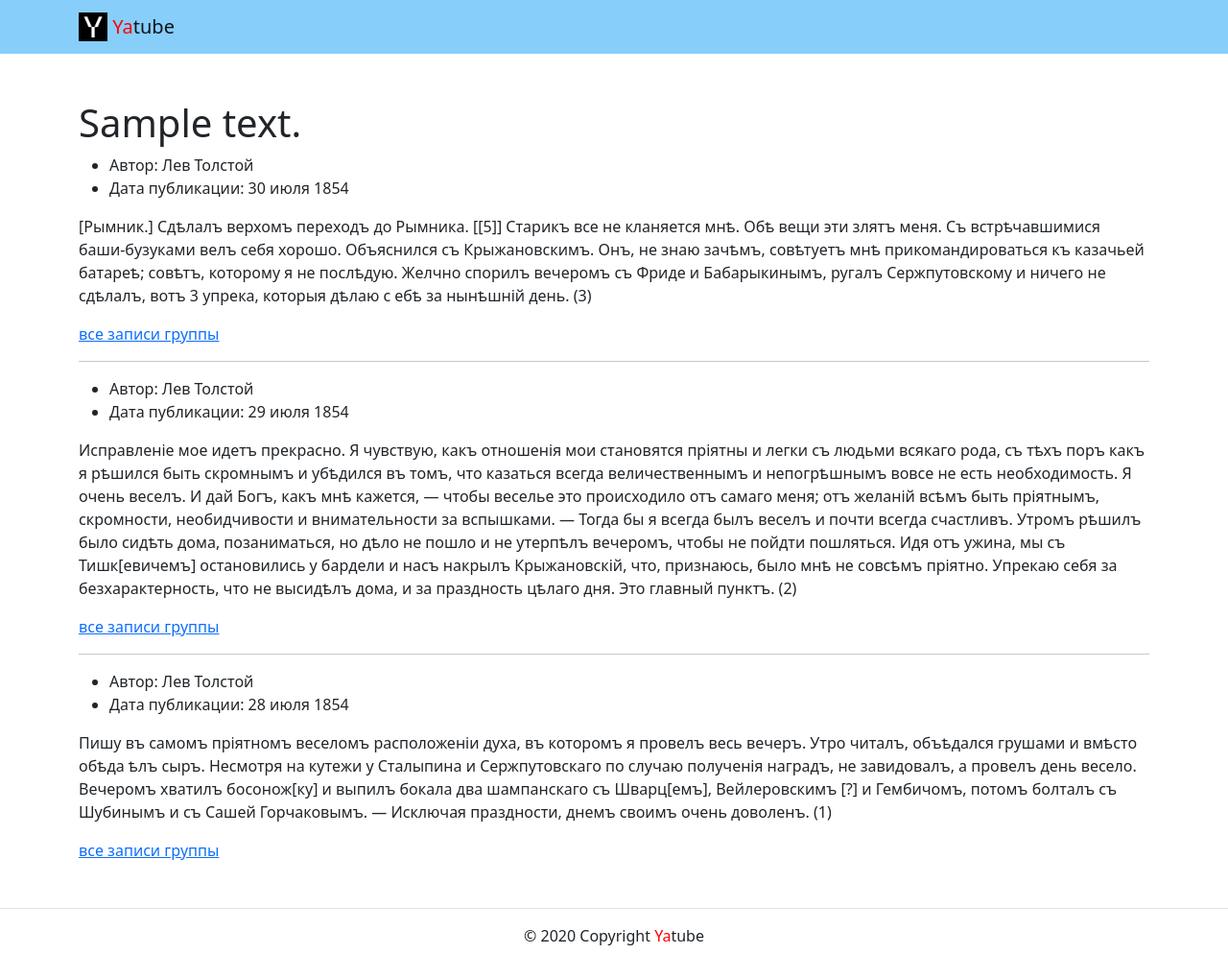
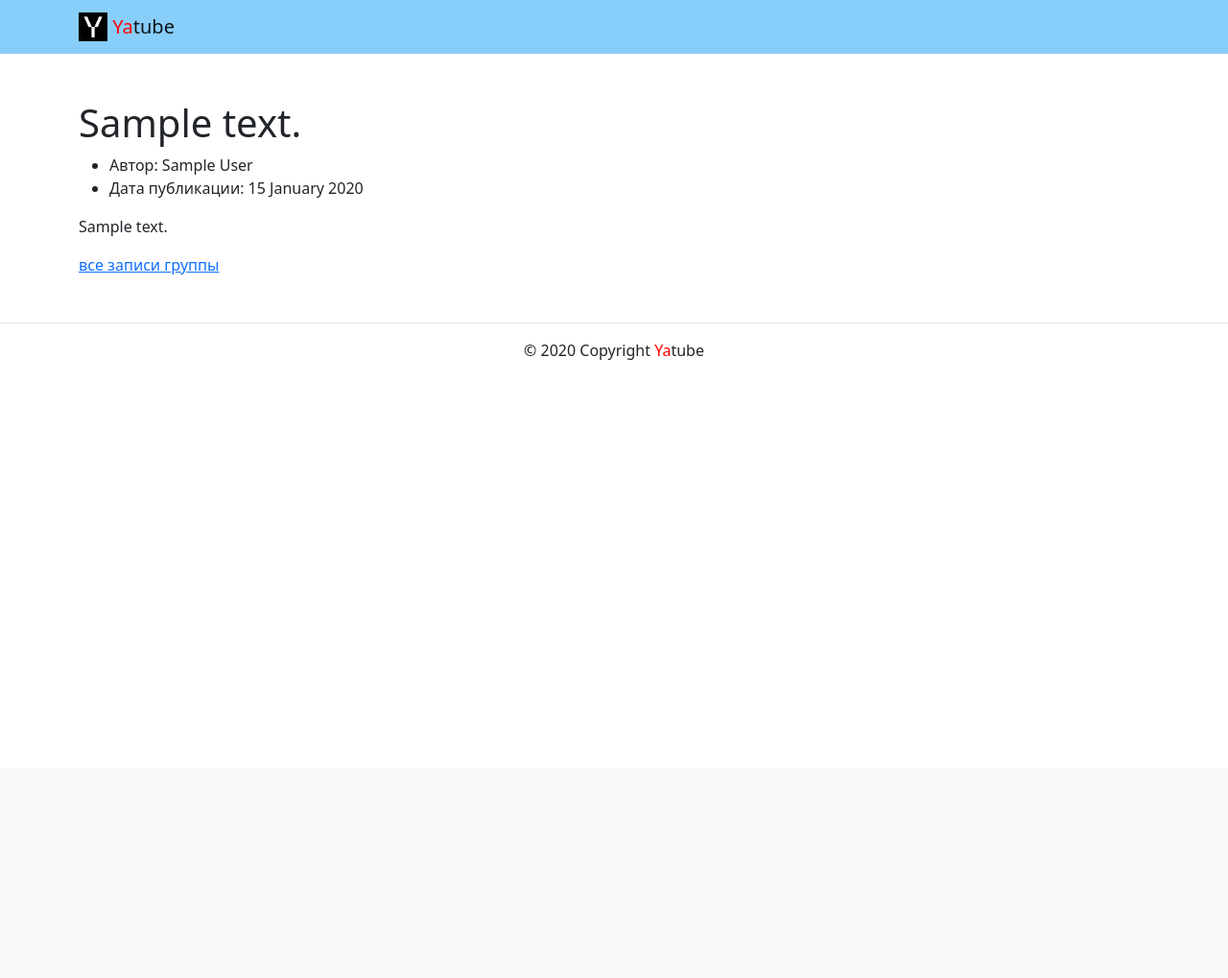
Before and after one commit to Rendlolx/yatube_project, a Django app: template yatube/templates/posts/index.html in a window 1280 px wide. Shown: the whole page at 96% size. After the commit the page ends 375 px from the top, so only its background shows below. Run offline with Django 3.2, Linux system fonts and the light colour scheme; tables that the repository leaves empty hold one stand-in row (values such as "Sample post"); the template is opened without the code that fills it: values that come from a table or form of the project are taken from there, most other values are stand-ins (such as "Sample title", 1, 10 or a date in 2020); some libraries are stand-ins or nearby versions.

Commit message:
Верстка с циклом

```diff
--- a/yatube/templates/posts/index.html
+++ b/yatube/templates/posts/index.html
@@ -11,74 +11,30 @@
             {{ text }}
           </h1>
           <article>
+            {% for post in posts %}
             <ul>
               <li>
-                Автор: Лев Толстой
+                Автор: {{ post.author.get_full_name }}
               </li>
               <li>
-                Дата публикации: 30 июля 1854
+                Дата публикации: {{ post.pub_date|date:"d E Y" }}
               </li>
             </ul>
             <p>
-              [Рымник.] Сдѣлалъ верхомъ переходъ до Рымника. [[5]] Старикъ все не кланяется мнѣ.
-              Обѣ вещи эти злятъ меня. Съ встрѣчавшимися баши-бузуками велъ себя хорошо.
-              Объяснился съ Крыжановскимъ. Онъ, не знаю зачѣмъ, совѣтуетъ мнѣ прикомандироваться
-              къ казачьей батареѣ; совѣтъ, которому я не послѣдую. Желчно спорилъ вечеромъ съ Фриде
-              и Бабарыкинымъ, ругалъ Сержпутовскому и ничего не сдѣлалъ, вотъ 3 упрека, которыя дѣлаю с
-              ебѣ за нынѣшній день. (3)
+              {{ post.text }}
             </p>
-            <a href="group_list.html">все записи группы</a>
+            {% if post.group %}
+              <a href=
+              "{% url 'posts:group' post.group.slug %}">все записи группы
+              </a>
+            {% endif %}
           </article>
+          {% if not forloop.last %}
           <hr>
-          <article>
-            <ul>
-              <li>
-                Автор: Лев Толстой
-              </li>
-              <li>
-                Дата публикации: 29 июля 1854
-              </li>
-            </ul>
-            <p>
-              Исправленіе мое идетъ прекрасно. Я чувствую, какъ отношенія мои становятся пріятны и легки
-              съ людьми всякаго рода, съ тѣхъ поръ какъ я рѣшился быть скромнымъ и убѣдился въ томъ,
-              что казаться всегда величественнымъ и непогрѣшнымъ вовсе не есть необходимость. Я очень
-              веселъ. И дай Богъ, какъ мнѣ кажется, — чтобы веселье это происходило отъ самаго меня;
-              отъ желаній всѣмъ быть пріятнымъ, скромности, необидчивости и внимательности за вспышками.
-              — Тогда бы я всегда былъ веселъ и почти всегда счастливъ.
-              Утромъ рѣшилъ было сидѣть дома, позаниматься, но дѣло не пошло и не утерпѣлъ вечеромъ,
-              чтобы не пойдти пошляться. Идя отъ ужина, мы съ Тишк[евичемъ] остановились у бардели и насъ
-              накрылъ Крыжановскій, что, признаюсь, было мнѣ не совсѣмъ пріятно. Упрекаю себя за
-              безхарактерность, что не высидѣлъ дома, и зa праздность цѣлаго дня. Это главный пунктъ. (2)
-            </p>
-            <a href="group_list.html">все записи группы</a>
+          {% endif %}
+          {% endfor %}
           </article>
-          <hr>
-          <article>
-            <ul>
-              <li>
-                Автор: Лев Толстой
-              </li>
-              <li>
-                Дата публикации: 28 июля 1854
-              </li>
-            </ul>
-            <p>
-              Пишу въ самомъ пріятномъ веселомъ расположеніи духа, въ которомъ я провелъ весь вечеръ.
-              Утро читалъ, объѣдался грушами и вмѣсто обѣда ѣлъ сыръ. Несмотря на кутежи у Сталыпина и
-              Сержпутовскаго по случаю полученія наградъ, не завидовалъ, а провелъ день весело. Вечеромъ
-              хватилъ босонож[ку] и выпилъ бокала два шампанскаго съ Шварц[емъ], Вейлеровскимъ [?] и
-              Гембичомъ, потомъ болталъ съ Шубинымъ и съ Сашей Горчаковымъ. — Исключая праздности,
-              днемъ своимъ очень доволенъ. (1)
-            </p>
-            <a href="group_list.html">все записи группы</a>
-          </article>
-          <!-- под последним постом нет линии -->
         </div>
       </main>
-      <!-- Использованы классы бустрапа: -->
-      <!-- border-top: создаёт тонкую линию сверху блока -->
-      <!-- text-center: выравнивает текстовые блоки внутри блока по центру -->
-      <!-- py-3: контент внутри размещается с отступом сверху и снизу -->
   {% endblock %}
 </html>
```
